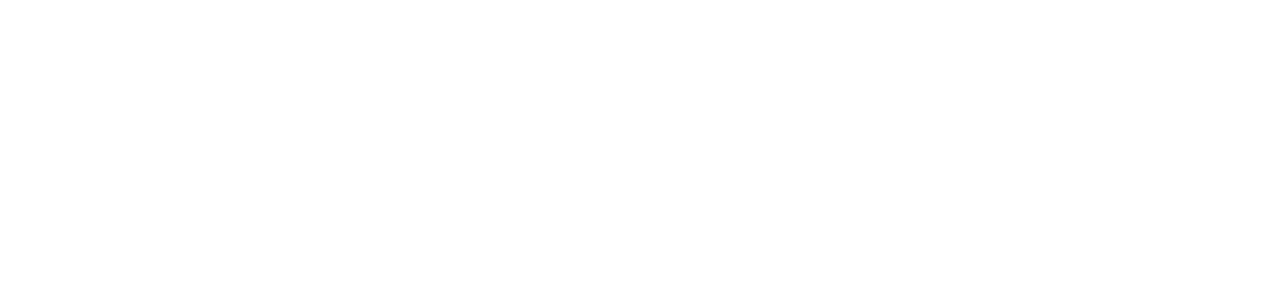
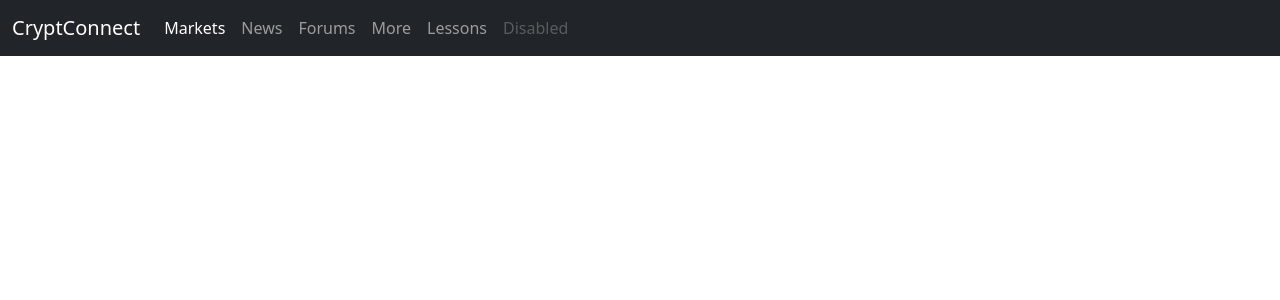
Before and after one commit to phong-s3879069/BITS, a React (Create React App) app in the folder cryptoconnect/: page / in a window 1280 px wide. Shown: the top 300 px of the page. Built offline with nearby package versions, Linux system fonts and the light colour scheme.

Commit message:
create navbar

```diff
--- a/cryptoconnect/package.json
+++ b/cryptoconnect/package.json
@@ -6,6 +6,7 @@
     "@testing-library/jest-dom": "^5.16.3",
     "@testing-library/react": "^12.1.4",
     "@testing-library/user-event": "^13.5.0",
+    "bootstrap": "^5.1.3",
     "react": "^17.0.2",
     "react-dom": "^17.0.2",
     "react-scripts": "5.0.0",
--- a/cryptoconnect/src/App.js
+++ b/cryptoconnect/src/App.js
@@ -1,12 +1,14 @@
 import logo from './logo.svg';
 import './App.css';
+import Navbar from './Navbar';
 import 'bootstrap/dist/css/bootstrap.min.css'
 import 'bootstrap/dist/js/bootstrap.bundle.min.js'
-import { BrowserRouter as Router, Routes, Route } from 'react-router-dom';
+
 
 function App() {
   return (
     <div className="App">
+      <Navbar/>
     </div>
   );
 }
--- a/cryptoconnect/src/Navbar.js
+++ b/cryptoconnect/src/Navbar.js
@@ -0,0 +1,37 @@
+
+export default function Navbar() {
+    return (
+        <div>
+            <nav class="navbar navbar-expand-lg navbar-dark bg-dark">
+                <div class="container-fluid">
+                    <a class="navbar-brand" href="#">CryptConnect</a>
+                    <button class="navbar-toggler" type="button" data-bs-toggle="collapse" data-bs-target="#navbarNav" aria-controls="navbarNav" aria-expanded="false" aria-label="Toggle navigation">
+                    <span class="navbar-toggler-icon"></span>
+                    </button>
+                    <div class="collapse navbar-collapse" id="navbarNav">
+                    <ul class="navbar-nav">
+                        <li class="nav-item">
+                        <a class="nav-link active" aria-current="page" href="#">Markets</a>
+                        </li>
+                        <li class="nav-item">
+                        <a class="nav-link" href="#">News</a>
+                        </li>
+                        <li class="nav-item">
+                        <a class="nav-link" href="#">Forums</a>
+                        </li>
+                        <li class="nav-item">
+                        <a class="nav-link" href="#">More</a>
+                        </li>
+                        <li class="nav-item">
+                        <a class="nav-link" href="#">Lessons</a>
+                        </li>
+                        <li class="nav-item">
+                        <a class="nav-link disabled" href="#" tabindex="-1" aria-disabled="true">Disabled</a>
+                        </li>
+                    </ul>
+                    </div>
+                </div>
+            </nav>
+        </div>
+    )
+}
```
Also changed, not shown: 2 other files (tests, documents, lock files or other folders).
